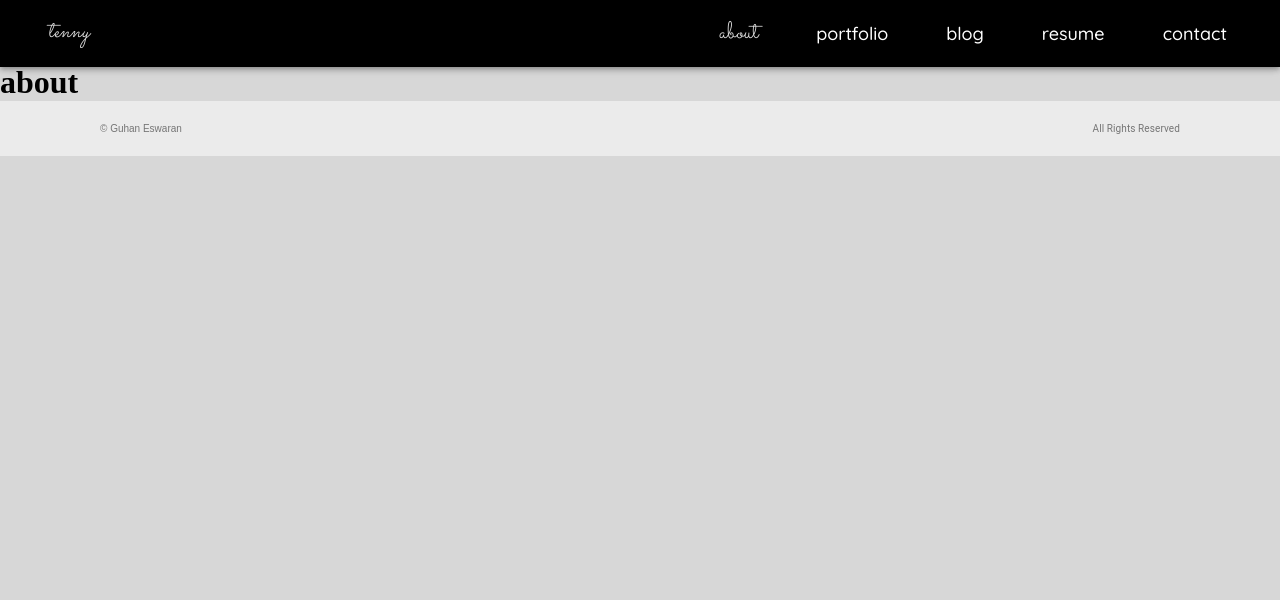
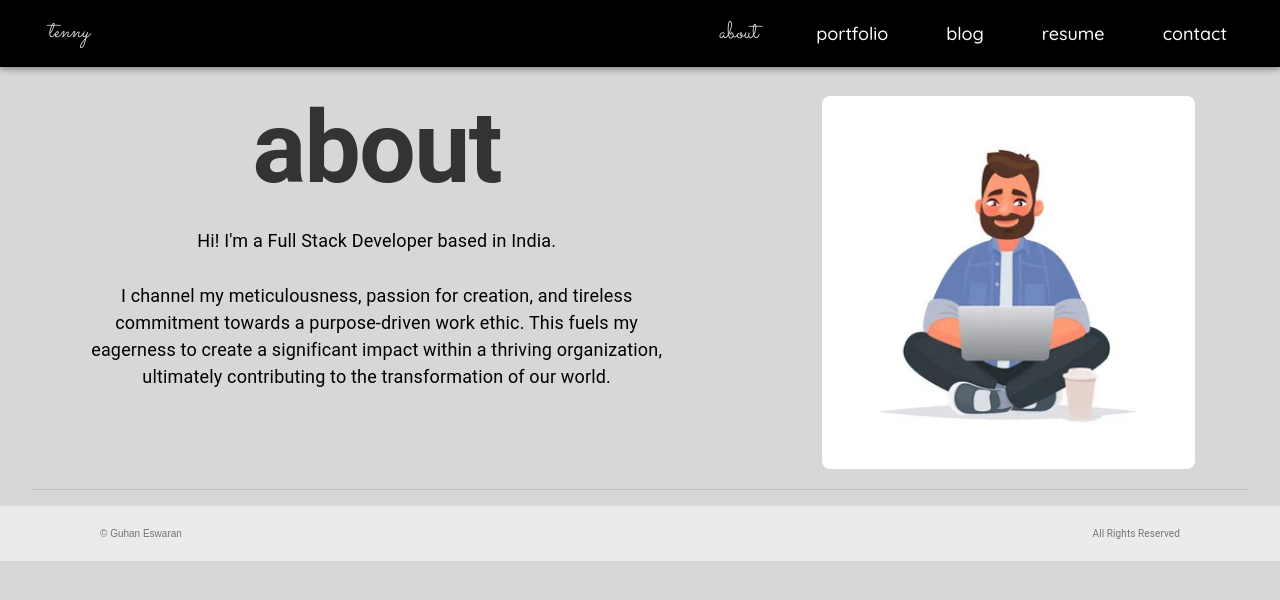
Before and after one commit to guhan010/portfolio-website, a React (Vite) app: page /about in a window 1280 px wide. Shown: the top 600 px of the page. Built offline with nearby package versions, Linux system fonts and the light colour scheme.

Commit message:
added intro section in about page

```diff
--- a/package.json
+++ b/package.json
@@ -14,6 +14,7 @@
     "@emotion/styled": "^11.11.0",
     "@mui/icons-material": "^5.14.9",
     "@mui/material": "^5.14.10",
+    "@mui/system": "^5.14.10",
     "prop-types": "^15.8.1",
     "react": "^18.2.0",
     "react-dom": "^18.2.0",
--- /dev/null
+++ b/src/components/About1.jsx
@@ -0,0 +1,77 @@
+import { Box, Divider, Grid, Typography } from "@mui/material";
+import about from "../assets/about.webp";
+
+function About1() {
+  return (
+    <div style={{ flexGrow: 1, padding: 16 }}>
+      <Grid container spacing={2} justifyContent="space-around">
+        {/* Single Grid Container for Grid 1 and Grid 2 */}
+        <Grid item xs={12} sm={6} md={6}>
+          <Box
+            style={{
+              padding: 10,
+              backgroundColor: "#d7d7d7",
+              textAlign: "center",
+              maxWidth: "600px", // Adjust the maximum width as needed
+              margin: "0 auto", // Center align the content
+            }}
+          >
+            <Typography
+              variant="h1"
+              className="MuiTypography--h1 MuiTypography-responsiveFontSm"
+              sx={{ fontSize: "100px", fontWeight: "700", color: "#333333" }}
+            >
+              about
+            </Typography>
+          </Box>
+          <Box
+            style={{
+              padding: 10,
+              backgroundColor: "#d7d7d7",
+              textAlign: "center",
+              maxWidth: "600px", // Adjust the maximum width as needed
+              margin: "0 auto", // Center align the content
+            }}
+          >
+            <Typography variant="body1" sx={{ fontSize: "18px" }}>
+              Hi! I&apos;m a Full Stack Developer based in India.
+            </Typography>
+          </Box>
+          <Box
+            style={{
+              padding: 10,
+              textAlign: "center",
+              maxWidth: "600px", // Adjust the maximum width as needed
+              margin: "0 auto", // Center align the content,
+            }}
+          >
+            <Typography
+              variant="body1"
+              sx={{ marginY: "8px", fontSize: "18px" }}
+            >
+              I channel my meticulousness, passion for creation, and tireless
+              commitment towards a purpose-driven work ethic. This fuels my
+              eagerness to create a significant impact within a thriving
+              organization, ultimately contributing to the transformation of our
+              world.
+            </Typography>
+          </Box>
+        </Grid>
+
+        {/* Third Grid Item */}
+        <Grid item xs={12} sm={6} md={4}>
+          <Box style={{ padding: 16, textAlign: "center" }}>
+            <img
+              src={about}
+              alt="Profile Picture"
+              style={{ width: "100%", height: "auto", borderRadius: "8px" }}
+            />
+          </Box>
+        </Grid>
+      </Grid>
+      <Divider variant="middle" />
+    </div>
+  );
+}
+
+export default About1;
--- a/src/pages/About.jsx
+++ b/src/pages/About.jsx
@@ -1,116 +1,7 @@
-// import { Box, Divider, Grid, Typography } from "@mui/material";
-// import about from "../assets/about.webp";
-// import Grid2 from "@mui/material/Unstable_Grid2/Grid2";
-// import Skills from "../components/Skills";
+import About1 from "../components/About1";
 
 const About = () => {
-  return (
-    <h1>about</h1>
-    // <>
-    //   <Grid display="flex" justifyContent="space-around" margin="60px 110px">
-    //     <Grid2>
-    //       <Box>
-    //         <Typography
-    //           variant="h1"
-    //           sx={{ fontSize: "90px", fontWeight: "700", color: "#333333" }}
-    //         >
-    //           about..
-    //         </Typography>
-    //       </Box>
-    //       <Box>
-    //         <Typography sx={{ marginY: "20px" }}>
-    //           Hi! I&apos;m a Full Stack Developer based in India
-    //         </Typography>
-    //       </Box>
-    //       <Box>
-    //         <Typography
-    //           sx={{ width: "370px", height: "auto", marginY: "20px" }}
-    //         >
-    //           I channel my meticulousness, passion for creation, and tireless
-    //           commitment towards a purpose-driven work ethic. This fuels my
-    //           eagerness to create a significant impact within a thriving
-    //           organization, ultimately contributing to the transformation of our
-    //           world
-    //         </Typography>
-    //       </Box>
-    //     </Grid2>
-    //     <img
-    //       src={about}
-    //       alt="Profile Picture"
-    //       style={{ width: "280px", height: "auto" }}
-    //     ></img>
-    //   </Grid>
-    //   <Divider variant="middle" />
-    //   <Grid>
-    //     <Grid2>
-    //       <Box sx={{ textAlign: "center", marginTop: "50px" }}>
-    //         <Typography
-    //           variant="h3"
-    //           sx={{
-    //             color: "#333333",
-    //             fontWeight: "700",
-    //             fontSize: "30px",
-    //             padding: "10px",
-    //           }}
-    //         >
-    //           Technologies I&apos;ve Worked with
-    //         </Typography>
-    //       </Box>
-    //       <Grid display="flex" justifyContent="space-around" margin="30px 80px">
-    //         <Box
-    //           sx={{
-    //             width: "30%",
-    //             justifyContent: "center",
-    //             alignItems: "center",
-    //           }}
-    //         >
-    //           <Typography
-    //             sx={{
-    //               color: "#333333",
-    //               fontWeight: "700",
-    //               fontSize: "20px",
-    //               bgcolor: "#BFC9CA",
-    //               justifyContent: "center",
-    //               textAlign: "center",
-    //             }}
-    //           >
-    //             frontend
-    //           </Typography>
-    //         </Box>
-    //         <Box sx={{ width: "30%" }}>
-    //           <Typography
-    //             sx={{
-    //               color: "#333333",
-    //               fontWeight: "700",
-    //               fontSize: "20px",
-    //               bgcolor: "#BFC9CA",
-    //               justifyContent: "center",
-    //               textAlign: "center",
-    //             }}
-    //           >
-    //             backend
-    //           </Typography>
-    //         </Box>
-    //         <Box sx={{ width: "30%" }}>
-    //           <Typography
-    //             sx={{
-    //               color: "#333333",
-    //               fontWeight: "700",
-    //               fontSize: "20px",
-    //               bgcolor: "#BFC9CA",
-    //               justifyContent: "center",
-    //               textAlign: "center",
-    //             }}
-    //           >
-    //             devops
-    //           </Typography>
-    //         </Box>
-    //       </Grid>
-    //     </Grid2>
-    //   </Grid>
-    //   {/* <Skills /> */}
-    // </>
-  );
+  return <About1 />;
 };
 
 export default About;
```
Also changed, not shown: src/components/AboutIntro.jsx (deleted, +0 -31 lines), 1 other file (tests, documents, lock files or other folders).
